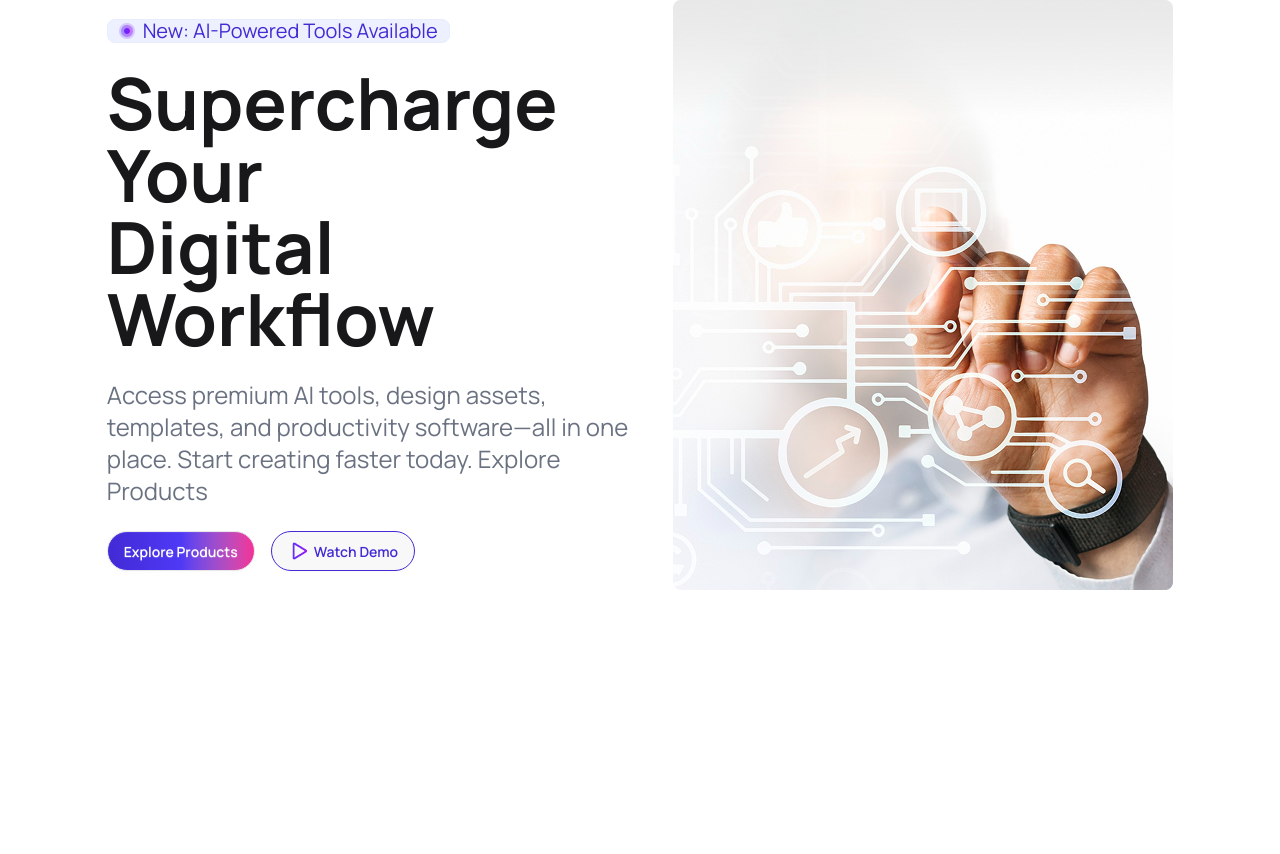
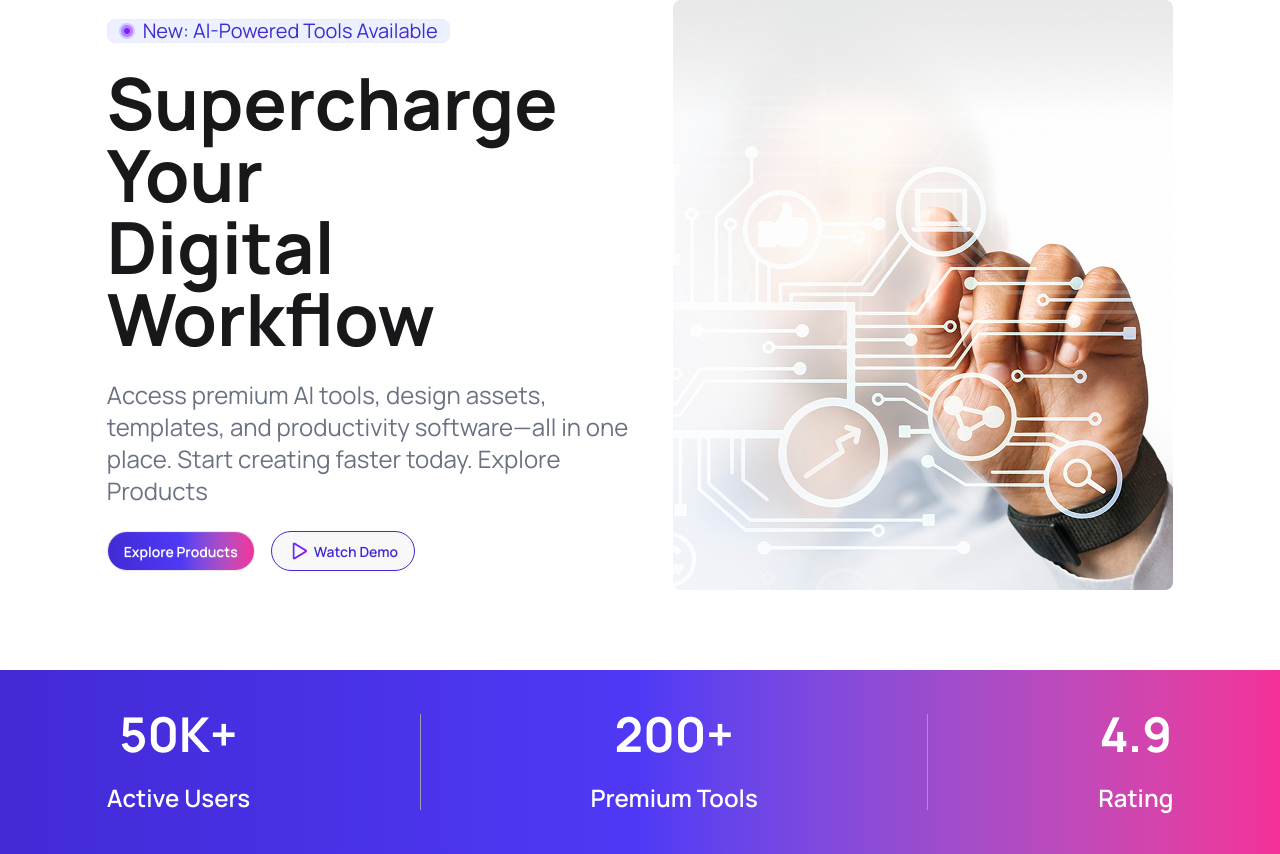
Before and after one commit to khanm206/dig_tools, a React (Vite) app: page / in a window 1280 px wide. Shown: the part 145-999 px from the top of the page. Before the commit the page ends 815 px from the top, so only its background shows below. Built offline with nearby package versions, Linux system fonts and the light colour scheme.

Commit message:
status section created || 1 April 2026 02:37 AM}

```diff
--- a/src/App.jsx
+++ b/src/App.jsx
@@ -2,12 +2,14 @@ import { ToastContainer } from "react-toastify";
 import "./App.css";
 import NavBar from "./components/navBar/NavBar";
 import Banner from "./components/banner/Banner";
+import Status from "./components/status/Status";
 
 function App() {
   return (
     <>
       <NavBar></NavBar>
       <Banner></Banner>
+      <Status></Status>
 
       <ToastContainer></ToastContainer>
     </>
--- /dev/null
+++ b/src/components/status/Status.jsx
@@ -0,0 +1,29 @@
+import React from "react";
+
+const Status = () => {
+  return (
+    <div className="bg-linear-to-r from-primary via-[#4F39F6] to-secondary">
+      <div className="mx-auto text-center text-white flex justify-between items-center w-10/12 py-10 mt-10">
+        <div>
+          <h2 className="text-5xl font-bold">50K+</h2>
+          <br />
+          <p className="text-2xl font-semibold">Active Users</p>
+        </div>
+        <div class="w-px h-24 bg-gray-400"></div>
+        <div>
+          <h2 className="text-5xl font-bold">200+</h2>
+          <br />
+          <p className="text-2xl font-semibold">Premium Tools</p>
+        </div>
+        <div class="w-px h-24 bg-gray-400"></div>
+        <div>
+          <h2 className="text-5xl font-bold">4.9</h2>
+          <br />
+          <p className="text-2xl font-semibold">Rating</p>
+        </div>
+      </div>
+    </div>
+  );
+};
+
+export default Status;
```
